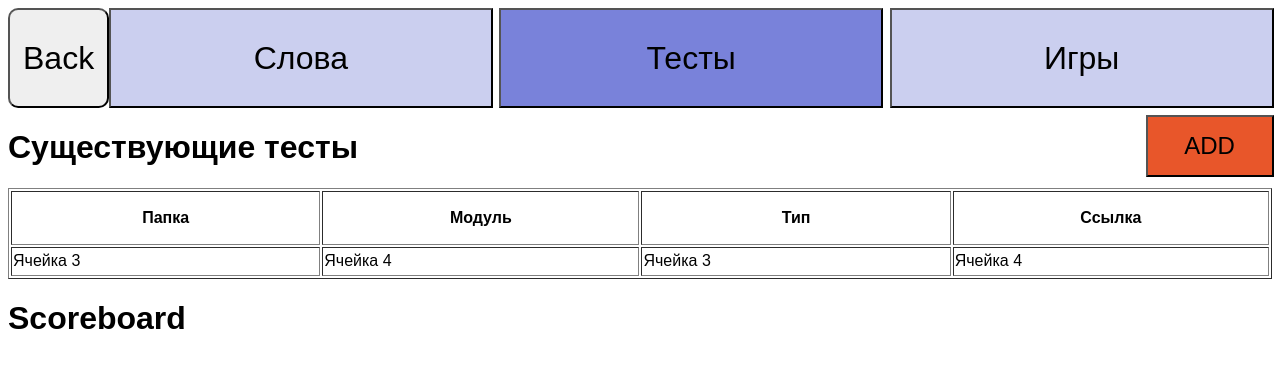
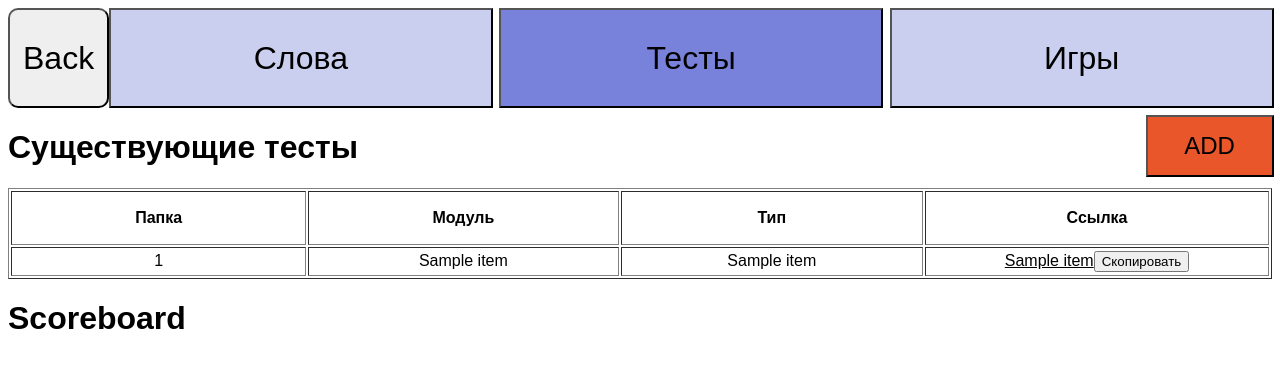
Before and after one commit to Am1rTl/Duckly, a Flask app: template templates/tests.html in a window 1280 px wide. Shown: the top 368 px of the page. Run offline with Flask 3, Linux system fonts and the light colour scheme; the template is opened without the code that fills it: most values are stand-ins (such as "Sample title", 1, 10 or a date in 2020).

Commit message:
Noiz is top

```diff
--- a/site.py
+++ b/site.py
@@ -90,15 +90,12 @@ def tests():
         print('"'+str(request.cookies.get(i[0]))+'"','"'+secret_key+'"')
         if request.cookies.get(i[0]) == secret_key:
 
-            query = f'''SELECT fio FROM users WHERE nick='{i[0]}';'''
-            fio = cur.execute(query)
-            fio = fio.fetchall()
-            fio = fio[0][0].split(' ')
-            print(fio)
-            letters = fio[0][:1]+fio[1][:1]
-            print(letters)
+            query = f'''SELECT * FROM tests;'''
+            res = cur.execute(query)
+            res = res.fetchall()
+            print(res)
 
-            return render_template('tests.html')
+            return render_template('tests.html', tests=res)
         elif request.cookies.get(i[0]) != None:
             res = make_response(redirect('hello', 302))
             res.set_cookie(i[0], request.cookies.get(i[0]), max_age=0)
--- a/templates/tests.html
+++ b/templates/tests.html
@@ -49,6 +49,7 @@
     }
     td {
       height: 25px;
+      text-align: center;
 
     }
 
@@ -79,12 +80,14 @@
       <th>Тип</th>
       <th>Ссылка</th>
     </tr>
-    <tr>
-      <td>Ячeйка 3</td>
-      <td>Ячейка 4</td>
-      <td>Ячeйка 3</td>
-      <td>Ячейка 4</td>
-    </tr>
+    {% for item in tests %}
+      <tr>
+        <td>{{ item[0] }}</td>
+        <td>{{ item[1] }}</td>
+        <td>{{ item[2] }}</td>
+        <td><a style="color: black;" href="/tests/{{ item[3] }}">{{ item[3] }}</a><button onclick="copy()">Скопировать</button></td>
+      </tr>
+    {% endfor %}
   </table>
   <h1></h1>
   <h1>Scoreboard</h1>
@@ -107,5 +110,8 @@
   document.getElementById("add").onclick = function () {
     location.href = window.location.origin+'/add_tests';
   };
+
+
+
 </script>
 </html>
```
